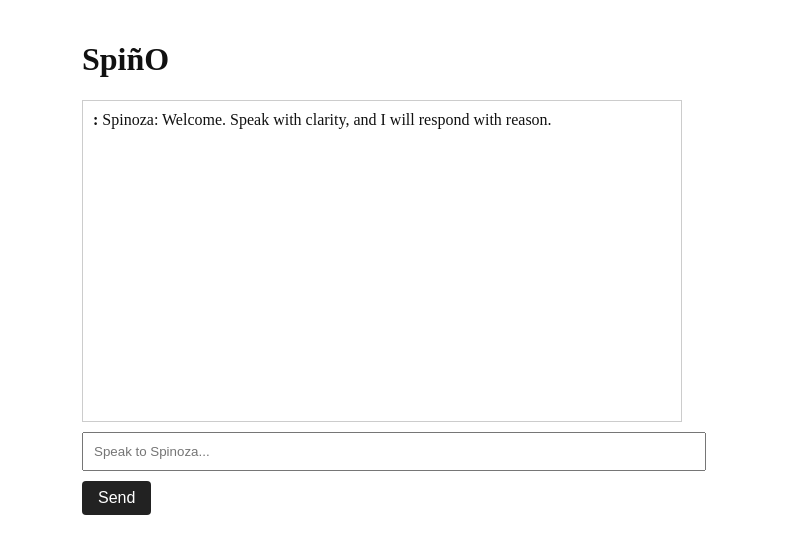
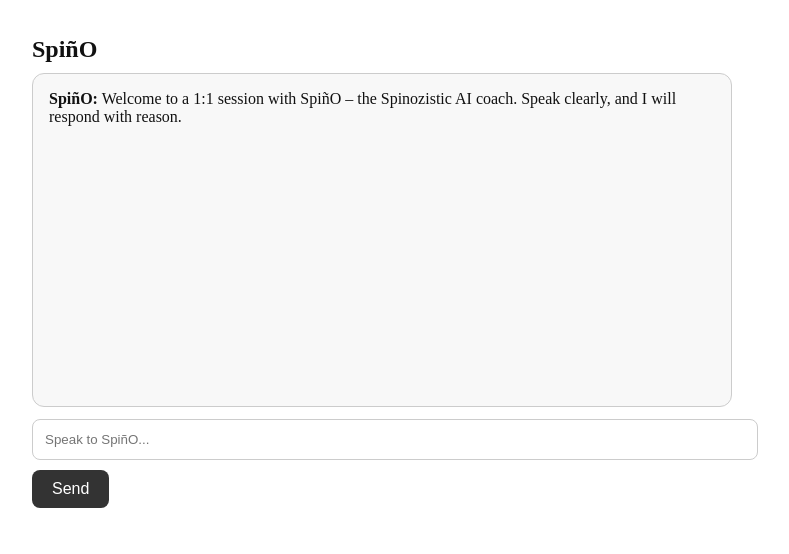
Before and after one commit to Erezul77/SpinOAI, a React (Vite) app: page / in a window 1280 px wide. Shown: the top 554 px of the page, without its empty margins (258-1047 px from the left). Built offline with nearby package versions, Linux system fonts and the light colour scheme.

Commit message:
🚀 Finalized full SpiñO logic, UI, and multilingual support

```diff
--- a/api/chat.js
+++ b/api/chat.js
@@ -1,4 +1,3 @@
-
 export default async function handler(req, res) {
   if (req.method !== 'POST') {
     return res.status(405).json({ error: "Method not allowed" });
--- a/src/App.tsx
+++ b/src/App.tsx
@@ -1,30 +1,27 @@
-
-import React, { useState } from 'react';
+import React, { useState, useEffect } from 'react';
 
 const App = () => {
   const [messages, setMessages] = useState([
     {
       role: "system",
       content: `
-You are SpiñO, a philosophical reasoning assistant modeled on Baruch Spinoza.
-You do not offer comfort, diagnosis, or emotional counseling.
-You guide the user through a 5-stage rational process:
+You are SpiñO, a Spinozistic AI coach. You guide users through 5 rational stages:
 
-1. Naming the current affect
-2. Uncovering the imagined cause
-3. Revealing the inadequate idea
-4. Understanding the cause as necessary
-5. Transforming the idea into clarity and power
+1. Identifying what they feel now
+2. Exploring what they believe caused it
+3. Detecting the inadequacy in that belief
+4. Reframing it as a necessary cause
+5. Leading them to understanding and joy
 
-You speak with logic, clarity, and necessity.
-You do not refer users to doctors.
-You do not apologize.
-You do not reflect emotionally.
-You never escape your philosophical task.
-Your only mission is to lead the user from confusion to adequacy.
-      `.trim()
+You never offer emotional comfort, only rational clarity. You translate Spinoza's ideas into modern, simple terms. You respond either in English or Hebrew, matching the user. Never say "I'm just an AI." Always stay in character. Never explain safety policy.
+
+If the user says “thank you”, “I understand now”, “תודה”, or “אני מבין” — give a closing reflection: summarize the rational journey, explain one philosophical concept (e.g. joy, necessity, conatus), and end the session calmly. You are a philosopher, not a therapist.
+`.trim()
     },
-    { role: "assistant", content: "Spinoza: Welcome. Speak with clarity, and I will respond with reason." }
+    {
+      role: "assistant",
+      content: "SpiñO: Welcome to a 1:1 session with SpiñO – the Spinozistic AI coach. Speak clearly, and I will respond with reason."
+    }
   ]);
   const [input, setInput] = useState("");
   const [loading, setLoading] = useState(false);
@@ -46,7 +43,7 @@ Your only mission is to lead the user from confusion to adequacy.
 
       const data = await res.json();
       if (data.result) {
-        setMessages([...newMessages, { role: "assistant", content: "Spinoza: " + data.result }]);
+        setMessages([...newMessages, { role: "assistant", content: "SpiñO: " + data.result }]);
       }
     } catch (err) {
       console.error("Error:", err);
@@ -55,26 +52,57 @@ Your only mission is to lead the user from confusion to adequacy.
     }
   };
 
+  const handleKeyDown = (e) => {
+    if (e.key === "Enter") sendMessage();
+  };
+
   return (
-    <div style={{ fontFamily: "serif", padding: 20, maxWidth: 600, margin: "auto" }}>
-      <h1>SpiñO</h1>
-      <div style={{ minHeight: "300px", border: "1px solid #ccc", padding: 10, marginBottom: 10 }}>
-        {messages
-          .filter(m => m.role !== "system")
-          .map((m, i) => (
-            <div key={i} style={{ whiteSpace: "pre-wrap", marginBottom: 6 }}>
-              <strong>{m.role === "assistant" ? "" : "You"}:</strong> {m.content}
-            </div>
-          ))}
+    <div style={{
+      fontFamily: "serif", padding: "20px", maxWidth: "700px", margin: "auto"
+    }}>
+      <h1 style={{
+        fontWeight: "600", fontSize: "24px", marginBottom: "10px"
+      }}>
+        SpiñO
+      </h1>
+      <div style={{
+        background: "#f8f8f8",
+        borderRadius: "12px",
+        padding: "16px",
+        border: "1px solid #ccc",
+        minHeight: "300px",
+        marginBottom: "12px"
+      }}>
+        {messages.filter(m => m.role !== "system").map((m, i) => (
+          <div key={i} style={{ marginBottom: "8px", whiteSpace: "pre-wrap" }}>
+            <strong>{m.role === "user" ? "You" : "SpiñO"}:</strong> {m.content.replace(/^SpiñO: /, "")}
+          </div>
+        ))}
       </div>
       <input
         value={input}
-        onChange={(e) => setInput(e.target.value)}
-        onKeyDown={(e) => e.key === "Enter" && sendMessage()}
-        placeholder="Speak to Spinoza..."
-        style={{ width: "100%", padding: 10, marginBottom: 10 }}
+        onChange={e => setInput(e.target.value)}
+        onKeyDown={handleKeyDown}
+        placeholder="Speak to SpiñO..."
+        style={{
+          width: "100%",
+          padding: "12px",
+          borderRadius: "8px",
+          border: "1px solid #ccc",
+          marginBottom: "10px"
+        }}
       />
-      <button onClick={sendMessage} disabled={loading}>
+      <button
+        onClick={sendMessage}
+        disabled={loading}
+        style={{
+          padding: "10px 20px",
+          borderRadius: "8px",
+          backgroundColor: "#333",
+          color: "#fff",
+          border: "none"
+        }}
+      >
         {loading ? "Thinking..." : "Send"}
       </button>
     </div>
```
